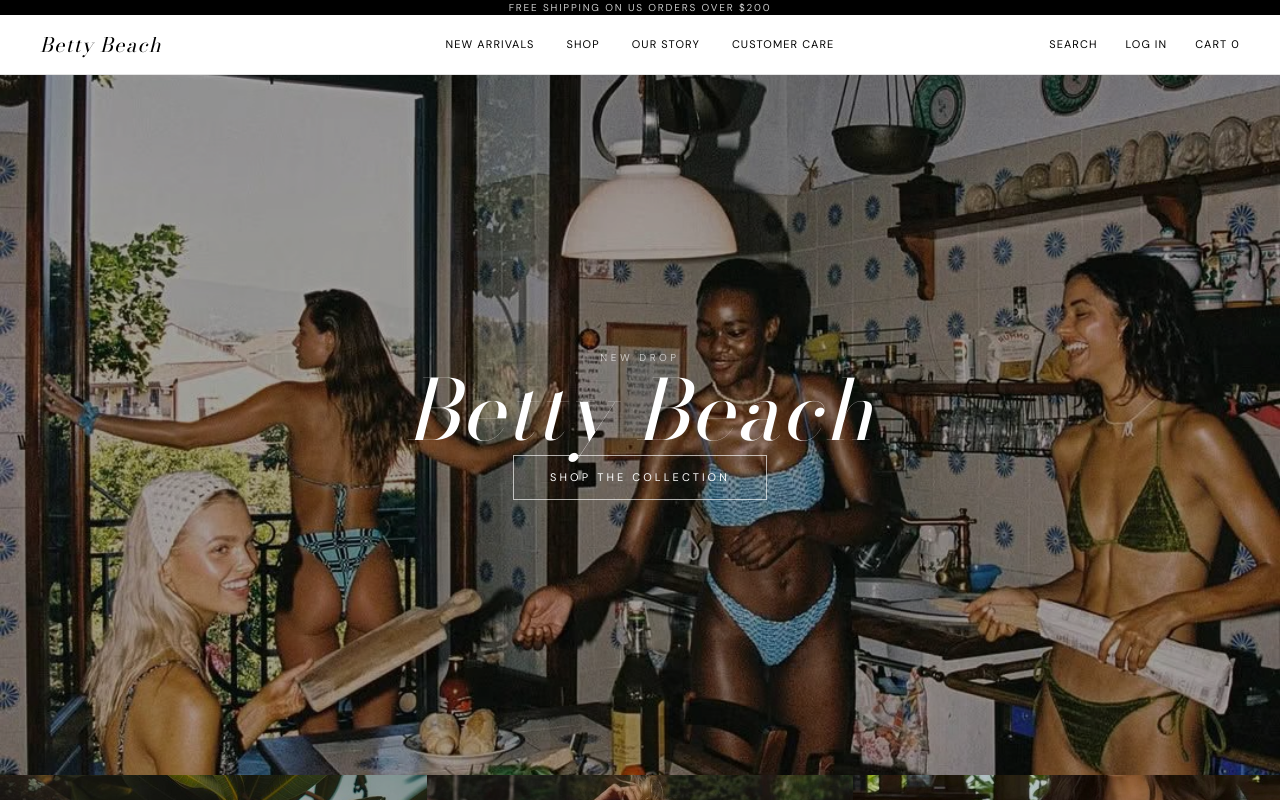
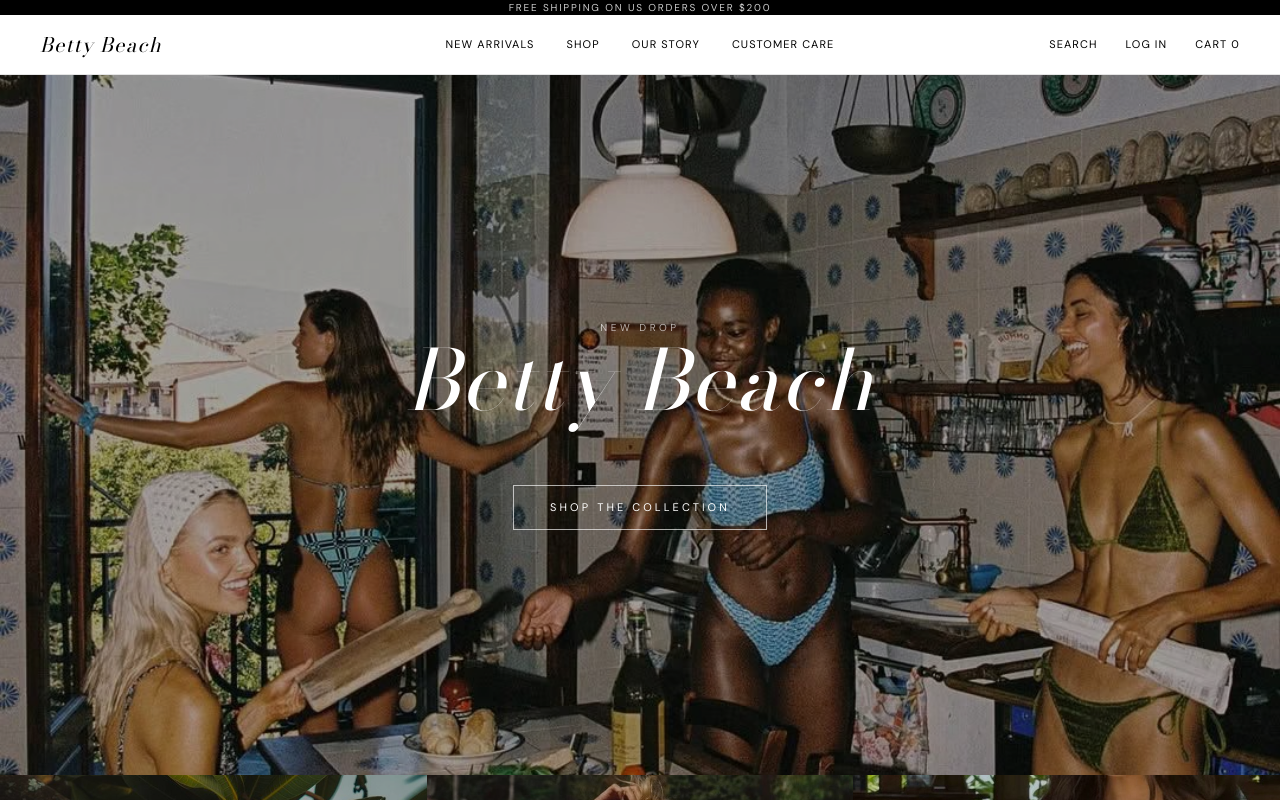
Before and after one commit to Mia1652001/Betty-beach, a Next.js app: page / in a window 1280 px wide. Shown: the top 800 px of the page. Built offline with nearby package versions, Linux system fonts and the light colour scheme.

Commit message:
add spacing above button

```diff
--- a/app/components/EditorialBanner.tsx
+++ b/app/components/EditorialBanner.tsx
@@ -53,6 +53,7 @@ export default function EditorialBanner() {
             color: "#ffffff",
             padding: "13px 36px",
             border: "1px solid rgba(255,255,255,0.65)",
+            marginTop: "60px",
           }}
         >
           SHOP THE COLLECTION
```
